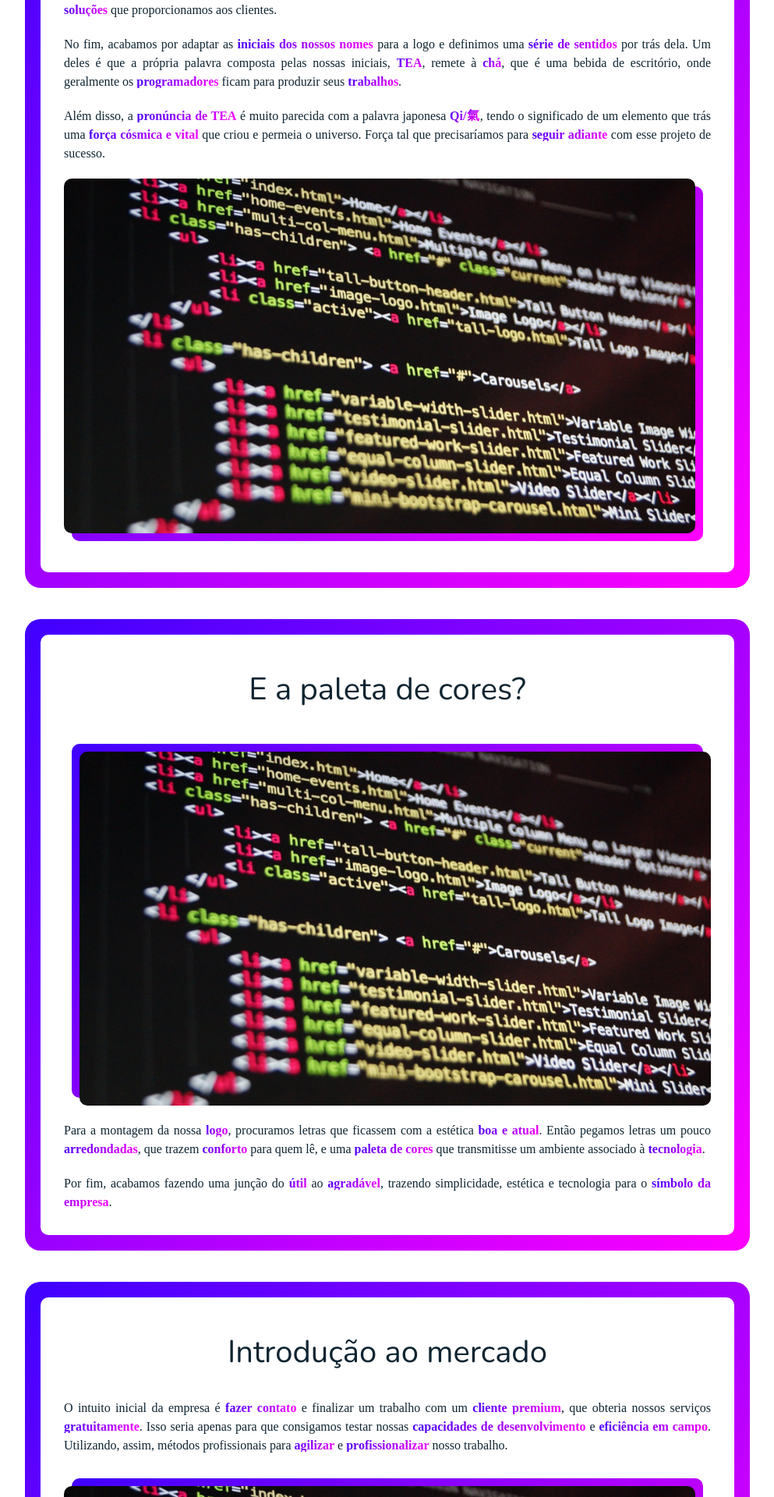
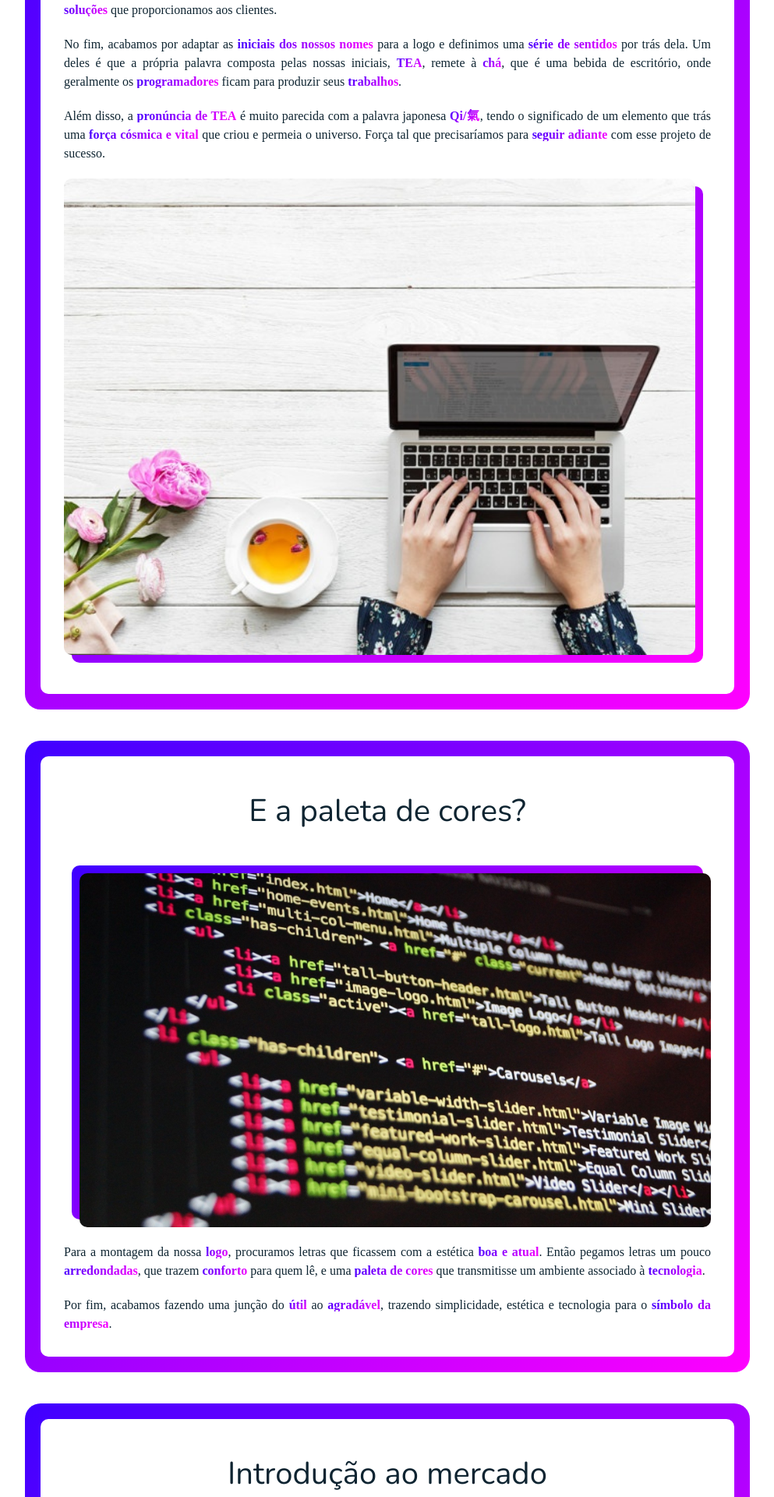
Before and after one commit to AnthonyZitoTegoshi/TEA, a PHP site: page / in a window 1280 px wide; the page is wider, and only the part inside the window is pictured. Shown: the part 1960-3880 px from the top of that part at 78% size, without its empty margins (143-1136 px from the left). Run offline with PHP 8.4, Linux system fonts and the light colour scheme; some libraries are stand-ins or nearby versions; some web fonts are replaced.

Commit message:
História concluída

```diff
--- a/assets/css/main.css
+++ b/assets/css/main.css
@@ -51,6 +51,11 @@
 body {
     background-color: var(--light);
     font-size: 1rem;
+}
+
+img {
+    width: 100%;
+    height: auto;
 }
 
 .container {
--- a/index.html
+++ b/index.html
@@ -104,18 +104,18 @@
                 <div class="col-6-xx col-7-xl col-8-lg col-9-sm">
                     <div class="container padding-20 radius-20 border-purple-gradient">
                         <div class="row-center items-center flex-column padding-20 radius-10 bg-light">
-                            <div class="col fit-child padding-20">
+                            <div class="col height-content padding-20">
                                 <h2 class="nunito font-size-xl line-md text-center">Como tudo começou...</h2>
                             </div>
                             <div class="col">
                                 <div class="container">
                                     <div class="row-evenly items-center flex-nowrap-md">
-                                        <div class="col fit-child padding-20">
+                                        <div class="col-5-md padding-20">
                                             <div class="container radius-10 bg-purple-gradient">
                                                 <img class="col radius-10 offset-left offset-bottom" src="assets/img/slideImg/1.jpg" alt="">
                                             </div>
                                         </div>
-                                        <div class="col fit-child">
+                                        <div class="col-7-md">
                                             <p class="text-justify line-md padding-10">A história data de antes de <span class="purple-gradient font-weight-bolder">setembro de 2021</span>, quando fomos propostos a criar uma <span class="purple-gradient font-weight-bolder">equipe desenvolvedora</span> de sistemas para internet cuja finalidade última seria a avaliação final do <span class="purple-gradient font-weight-bolder">curso técnico</span> em informática para internet integrado ao ensino médio do <span class="purple-gradient font-weight-bolder">IFSP - Guarulhos</span>.</p>
                                             <p class="text-justify line-md padding-10">Nós, <span class="purple-gradient font-weight-bolder">integrantes</span>, nos conhecemos há um bom tempo e somos <span class="purple-gradient font-weight-bolder">amigos</span> desde o começo do curso. Então, juntando tudo isso com a nossa disponibilidade a <span class="purple-gradient font-weight-bolder">aprender sempre mais</span> na área da informática, formamos um ótimo time que <span class="purple-gradient font-weight-bolder">trabalha duro</span> para fazer a empresa crescer e alcançar cada vez mais <span class="purple-gradient font-weight-bolder">clientes necessitados</span>...</p>
                                             <p class="text-justify line-md padding-10">E para tirar nosso <span class="purple-gradient font-weight-bolder">10 com louvor</span> também, né!?</p>
@@ -132,20 +132,20 @@
                 <div class="col-6-xx col-7-xl col-8-lg col-9-sm">
                     <div class="container padding-20 radius-20 border-purple-gradient">
                         <div class="row-center items-center flex-column padding-20 radius-10 bg-light">
-                            <div class="col fit-child padding-20">
+                            <div class="col height-content padding-20">
                                 <h2 class="nunito font-size-xl line-md text-center">Significado por trás do nome</h2>
                             </div>
                             <div class="col">
                                 <div class="container">
                                     <div class="row-evenly items-center flex-nowrap-md">
-                                        <div class="col fit-child">
+                                        <div class="col-7-md">
                                             <p class="text-justify line-md padding-10">Com o andamento do projeto, tivemos que criar uma logo para <span class="purple-gradient font-weight-bolder">representar</span> a nossa empresa. A ideia era que ela tivesse um sentido que transparecesse nossos <span class="purple-gradient font-weight-bolder">ideais e afins</span>, mostrando um pouco nossa forma <span class="purple-gradient font-weight-bolder">prática</span> e <span class="purple-gradient font-weight-bolder">eficiente</span> de trabalhar com as <span class="purple-gradient font-weight-bolder">soluções</span> que proporcionamos aos clientes.</p>
                                             <p class="text-justify line-md padding-10">No fim, acabamos por adaptar as <span class="purple-gradient font-weight-bolder">iniciais dos nossos nomes</span> para a logo e definimos uma <span class="purple-gradient font-weight-bolder">série de sentidos</span> por trás dela. Um deles é que a própria palavra composta pelas nossas iniciais, <span class="purple-gradient font-weight-bolder">TEA</span>, remete à <span class="purple-gradient font-weight-bolder">chá</span>, que é uma bebida de escritório, onde geralmente os <span class="purple-gradient font-weight-bolder">programadores</span> ficam para produzir seus <span class="purple-gradient font-weight-bolder">trabalhos</span>.</p>
                                             <p class="text-justify line-md padding-10">Além disso, a <span class="purple-gradient font-weight-bolder">pronúncia de TEA</span> é muito parecida com a palavra japonesa <span class="purple-gradient font-weight-bolder">Qi/氣</span>, tendo o significado de um elemento que trás uma <span class="purple-gradient font-weight-bolder">força cósmica e vital</span> que criou e permeia o universo. Força tal que precisaríamos para <span class="purple-gradient font-weight-bolder">seguir adiante</span> com esse projeto de sucesso.</p>
                                         </div>
-                                        <div class="col fit-child padding-20">
+                                        <div class="col-5-md padding-20">
                                             <div class="container radius-10 bg-purple-gradient">
-                                                <img class="col radius-10 offset-right offset-bottom" src="assets/img/slideImg/1.jpg" alt="">
+                                                <img class="col radius-10 offset-right offset-bottom" src="assets/img/slideImg/6.jpg" alt="Relação entre o chá e a programação">
                                             </div>
                                         </div>
                                     </div>
@@ -160,18 +160,18 @@
                 <div class="col-6-xx col-7-xl col-8-lg col-9-sm">
                     <div class="container padding-20 radius-20 border-purple-gradient">
                         <div class="row-center items-center flex-column padding-20 radius-10 bg-light">
-                            <div class="col fit-child padding-20">
+                            <div class="col height-content padding-20">
                                 <h2 class="nunito font-size-xl line-md text-center">E a paleta de cores?</h2>
                             </div>
                             <div class="col">
                                 <div class="container">
                                     <div class="row-evenly items-center flex-nowrap-md">
-                                        <div class="col fit-child padding-20">
+                                        <div class="col-5-md padding-20">
                                             <div class="container radius-10 bg-purple-gradient">
                                                 <img class="col radius-10 offset-left offset-top" src="assets/img/slideImg/1.jpg" alt="">
                                             </div>
                                         </div>
-                                        <div class="col fit-child">
+                                        <div class="col-7-md">
                                             <p class="text-justify line-md padding-10">Para a montagem da nossa <span class="purple-gradient font-weight-bolder">logo</span>, procuramos letras que ficassem com a estética <span class="purple-gradient font-weight-bolder">boa e atual</span>. Então pegamos letras um pouco <span class="purple-gradient font-weight-bolder">arredondadas</span>, que trazem <span class="purple-gradient font-weight-bolder">conforto</span> para quem lê, e uma <span class="purple-gradient font-weight-bolder">paleta de cores</span> que transmitisse um ambiente associado à <span class="purple-gradient font-weight-bolder">tecnologia</span>.</p>
                                             <p class="text-justify line-md padding-10">Por fim, acabamos fazendo uma junção do <span class="purple-gradient font-weight-bolder">útil</span> ao <span class="purple-gradient font-weight-bolder">agradável</span>, trazendo simplicidade, estética e tecnologia para o <span class="purple-gradient font-weight-bolder">símbolo da empresa</span>.</p>
                                         </div>
@@ -187,16 +187,16 @@
                 <div class="col-6-xx col-7-xl col-8-lg col-9-sm">
                     <div class="container padding-20 radius-20 border-purple-gradient">
                         <div class="row-center items-center flex-column padding-20 radius-10 bg-light">
-                            <div class="col fit-child padding-20">
+                            <div class="col height-content padding-20">
                                 <h2 class="nunito font-size-xl line-md text-center">Introdução ao mercado</h2>
                             </div>
                             <div class="col">
                                 <div class="container">
                                     <div class="row-evenly items-center flex-nowrap-md">
-                                        <div class="col fit-child">
+                                        <div class="col-7-md">
                                             <p class="text-justify line-md padding-10">O intuito inicial da empresa é <span class="purple-gradient font-weight-bolder">fazer contato</span> e finalizar um trabalho com um <span class="purple-gradient font-weight-bolder">cliente premium</span>, que obteria nossos serviços <span class="purple-gradient font-weight-bolder">gratuitamente</span>. Isso seria apenas para que consigamos testar nossas <span class="purple-gradient font-weight-bolder">capacidades de desenvolvimento</span> e <span class="purple-gradient font-weight-bolder">eficiência em campo</span>. Utilizando, assim, métodos profissionais para <span class="purple-gradient font-weight-bolder">agilizar</span> e <span class="purple-gradient font-weight-bolder">profissionalizar</span> nosso trabalho.</p>
                                         </div>
-                                        <div class="col fit-child padding-20">
+                                        <div class="col-5-md padding-20">
                                             <div class="container radius-10 bg-purple-gradient">
                                                 <img class="col radius-10 offset-right offset-top" src="assets/img/slideImg/1.jpg" alt="">
                                             </div>
@@ -211,16 +211,15 @@
         </div>
     </section>
 
-
-    <!------------------------------OS ENVOLVIDOS------------------------>
+    <!------------------------------ENVOLVIDOS--------------------------->
     <div id="envolvidos" class="marker"></div>
     <section class="container">
         <div class="row-center flex-nowrap">
             <div class="col-12-lg">
-                <h2 class="nunito"> Envolvidos</h2>
-                <div class="container" id="">
-                    <div class="row-evenly ">
-                        <div class="col  members-img " style="background-color: blue;">
+                <h2 class="nunito">Envolvidos</h2>
+                <div class="container">
+                    <div class="row-evenly">
+                        <div class="col members-img" style="background-color: blue;">
                             <img src="/assets/img/slideImg/4.jpg" alt="" class="">
                             <img src="/assets/img/slideImg/5.png" alt="" class="">
                             <img src="/assets/img/slideImg/3.jpg" alt="" class="">
@@ -235,6 +234,8 @@
         </div>
     </section>
 
+    <!-----------------------------PRODUTOS------------------------------>
+
 
     <!------------------------------MAIN_JS------------------------------>
     <script src="assets/js/main.js"></script>
```
